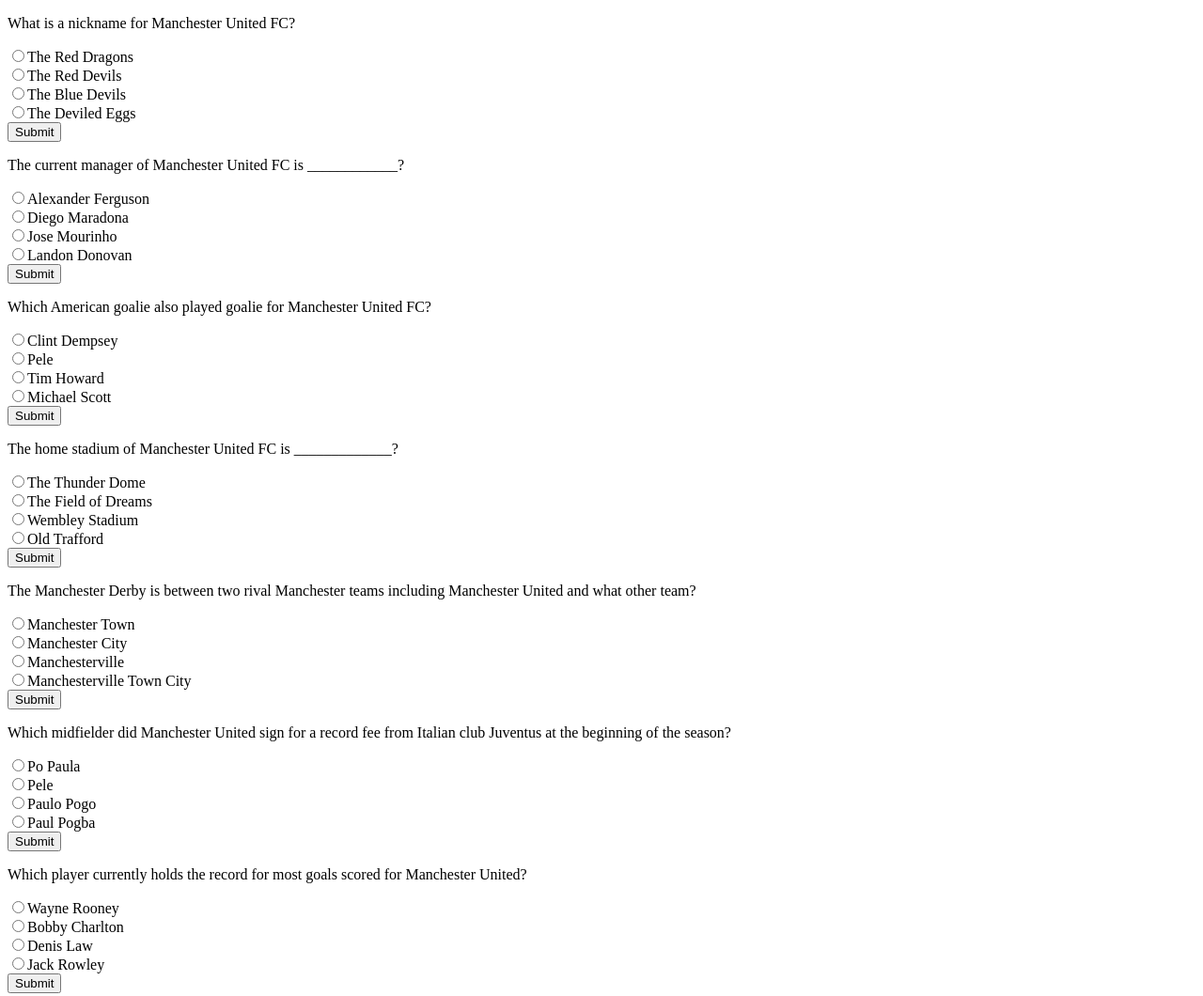
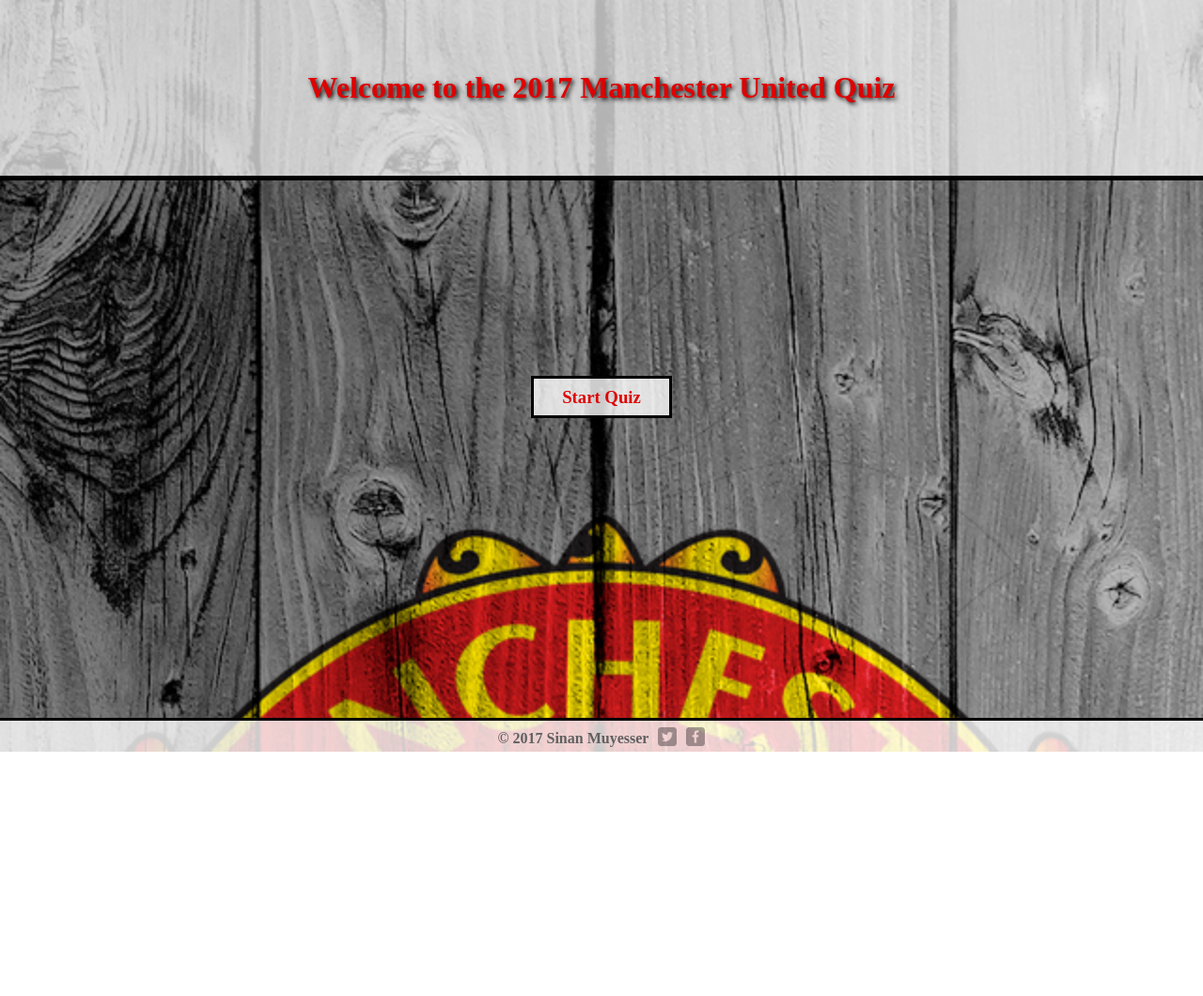
Before and after one commit to SMuyesser/Quiz-app, a plain HTML site: page index.html in a window 1280 px wide. Shown: the top 1060 px of the page at 94% size. After the commit the page ends 800 px from the top, so only its background shows below. Drawn offline with nearby package versions, Linux system fonts and the light colour scheme.

Commit message:
added css for welcome screen with start button

```diff
--- a/index.html
+++ b/index.html
@@ -2,11 +2,19 @@
 <html>
 	<head>
 		<title>Manchester United FC Quiz</title>
-		<link rel="stylesheet" href="">
-		<link rel="stylesheet" href="">
+		<link rel="stylesheet" href="https://cdnjs.cloudflare.com/ajax/libs/normalize/4.2.0/normalize.min.css">
+		<link rel="stylesheet" href="main.css">
 	</head>
 	<body>
-	<div class="question-container">
+	<section class="welcome">
+		<div class="welcome-text">
+			<h1>Welcome to the 2017 Manchester United Quiz</h1>
+		</div>
+		<div class="start">
+			<h3>Start Quiz</h3>
+		</div>
+	</section>
+	<div class="question-container hidden">
 		<form action="">
 			 <p class="question">What is a nickname for Manchester United FC?</p>
 			 <input type="radio" name="nickname" value="The Red Dragons" class="answer"/>The Red Dragons<br/>
@@ -16,7 +24,7 @@
 			 <input type="submit" value="Submit"/>
 		</form>
 	</div>
-	<div class="question-container">
+	<div class="question-container hidden">
 		<form action="">
 			 <p class="question">The current manager of Manchester United FC is ____________?</p>
 			 <input type="radio" name="currentManager" value="Alexander Ferguson" class="answer"/>Alexander Ferguson<br/>
@@ -26,7 +34,7 @@
 			 <input type="submit" value="Submit"/>
 		</form>
 	</div>
-	<div class="question-container">
+	<div class="question-container hidden">
 		<form action="">
 			 <p class="question">Which American goalie also played goalie for Manchester United FC?</p>
 			 <input type="radio" name="goalie" value="Clint Dempsey" class="answer"/>Clint Dempsey<br/>
@@ -36,7 +44,7 @@
 			 <input type="submit" value="Submit"/>
 		</form>
 	</div>
-	<div class="question-container">
+	<div class="question-container hidden">
 		<form action="">
 			 <p class="question">The home stadium of Manchester United FC is _____________?</p>
 			 <input type="radio" name="stadium" value="The Thunder Dome" class="answer"/>The Thunder Dome<br/>
@@ -46,7 +54,7 @@
 			 <input type="submit" value="Submit"/>
 		</form>
 	</div>
-	<div class="question-container">
+	<div class="question-container hidden">
 		<form action="">
 			 <p class="question">The Manchester Derby is between two rival Manchester teams including Manchester United and what other team?</p>
 			 <input type="radio" name="derby" value="Manchester Town" class="answer"/>Manchester Town<br/>
@@ -56,7 +64,7 @@
 			 <input type="submit" value="Submit"/>
 		</form>
 	</div>
-	<div class="question-container">
+	<div class="question-container hidden">
 		<form action="">
 			 <p class="question">Which midfielder did Manchester United sign for a record fee from Italian club Juventus at the beginning of the season?</p>
 			 <input type="radio" name="midfielder" value="Po Paula" class="answer"/>Po Paula<br/>
@@ -66,7 +74,7 @@
 			 <input type="submit" value="Submit"/>
 		</form>
 	</div>
-	<div class="question-container">
+	<div class="question-container hidden">
 		<form action="">
 			 <p class="question">Which player currently holds the record for most goals scored for Manchester United?</p>
 			 <input type="radio" name="goals" value="Wayne Rooney" class="answer" class="correct"/>Wayne Rooney<br/>
@@ -76,7 +84,7 @@
 			 <input type="submit" value="Submit"/>
 		</form>
 	</div>
-	<div class="question-container">
+	<div class="question-container hidden">
 		<form action="">
 			 <p class="question">Which player currently holds the record for most career appearances for Manchester United?</p>
 			 <input type="radio" name="appearances" value="Bobby Charlton" class="answer"/>Bobby Charlton<br/>
@@ -86,7 +94,7 @@
 			 <input type="submit" value="Submit"/>
 		</form>
 	</div>
-	<div class="question-container">
+	<div class="question-container hidden">
 		<form action="">
 			 <p class="question">Which player won the FIFA World Player of the Year award while playing for Manchester United?</p>
 			 <input type="radio" name="fifaPlayer" value="David Beckham" class="answer"/>David Beckham<br/>
@@ -96,7 +104,7 @@
 			 <input type="submit" value="Submit"/>
 		</form>
 	</div>
-	<div class="question-container">
+	<div class="question-container hidden">
 		<form action="">
 			 <p class="question">Who has spent the longest amount of time managing Manchester United?</p>
 			 <input type="radio" name="nickname" value="Alexander Ferguson" class="answer" class="correct"/>Alexander Ferguson<br/>
@@ -106,7 +114,12 @@
 			 <input type="submit" value="Submit"/>
 		</form>
 	</div>
-		<script></script>
-		<script></script>
+	<footer>
+		<p>&copy; 2017 Sinan Muyesser</p>
+		<a href="http://twitter.com/sinanmuyesser"><img src="twitter-wrap.png" alt="Twitter Logo" class="social-icon"></a>
+        <a href="http://facebook.com/smuyesser"><img src="facebook-wrap.png" alt="Facebook Logo" class="social-icon"></a>
+	</footer>
+		<script src="https://ajax.googleapis.com/ajax/libs/jquery/3.2.1/jquery.min.js"></script>
+    	<script type="text/javascript" src="app.js"></script>
 	</body>
 </html>
--- /dev/null
+++ b/main.css
@@ -0,0 +1,109 @@
+/**********************************
+	GENERAL
+**********************************/
+* {
+	box-sizing: border-box;
+}
+
+.hidden {
+	display: none;
+}
+
+
+
+/**********************************
+	WELCOME SCREEN
+**********************************/
+
+html {
+	background-image: url(manu-bg.jpg);
+	background-repeat: repeat-y;
+	background-size: cover;
+	min-width: 320px;
+}
+
+section.welcome {
+	width: 100%;
+	display: flex;
+	justify-content: center;
+}
+
+div.welcome-text {
+	background: rgba(255, 255, 255, 0.7);
+	border-bottom: 5px solid black;
+	width: 100%;
+	height: 24%;
+	margin: 0 auto;
+	position: fixed;
+	display: flex;
+	justify-content: center;
+	align-items: center;
+}
+
+.welcome h1 {
+	position: absolute;
+	color: #DF0202;
+	text-align: center;
+	padding: 5px 10px;
+	text-shadow: 2px 2px 5px black;
+	font-weight: bolder;
+}
+
+div.start {
+	background: rgba(255, 255, 255, 0.8);
+	border: 3px solid black;
+	width: 150px;
+	height: 45px;
+	margin-left: auto;
+	margin-right: auto;
+	position: absolute;
+	top: 50%;
+	display: flex;
+	justify-content: center;
+	align-items: center;
+}
+
+.start h3 {
+	color: #DF0202;
+	padding: 5px 10px;
+}
+
+div.start:hover {
+	position: absolute;
+	top: 50.5%;
+	text-shadow: 2px 2px 2px black;
+}
+
+
+
+/************************************
+FOOTER
+************************************/
+
+footer {
+  padding-top: 5px;
+  background: rgba(255, 255, 255, 0.8);
+  text-align: center;
+  clear: both;
+  width: 100%;
+  position: fixed;
+  bottom: 0px;
+  display: flex;
+  justify-content: center;
+  align-items: center;
+  border-top: 3px solid black;
+}
+
+.social-icon {
+  width: 20px;
+  height: 20px;
+  margin: 0 5px;
+  display: inline-block;
+}
+
+footer p {
+	display: inline-block;
+	margin: 5px;
+	font-weight: bold;
+	color: #606060;
+}
```
Also changed, not shown: facebook-wrap.png (added), manu-background.png (added), manu-bg.jpg (added), old-trafford.jpg (added), twitter-wrap.png (added).
